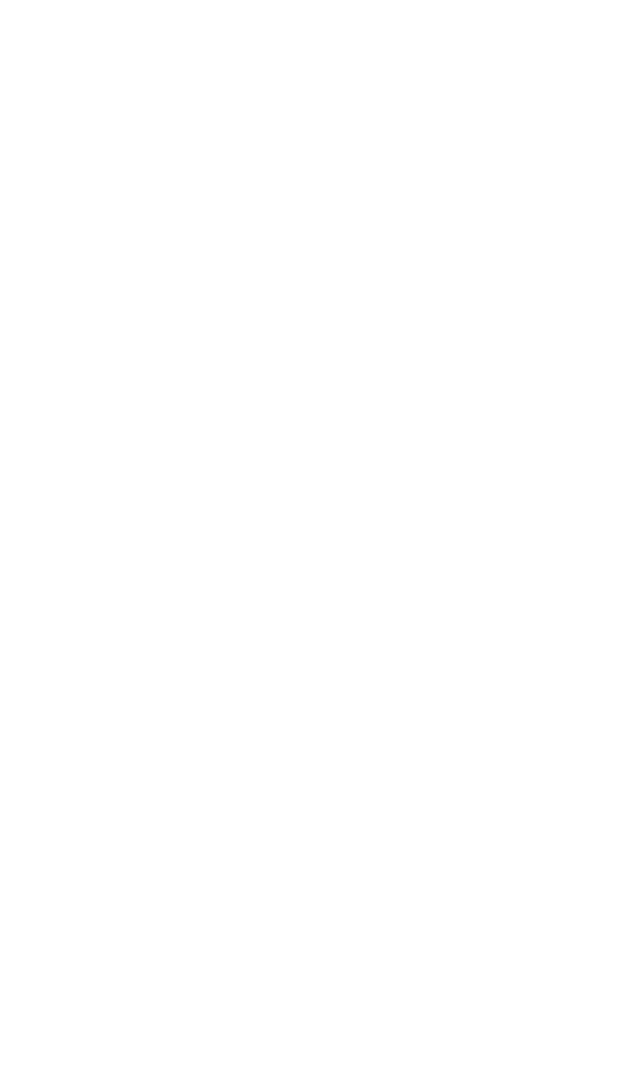
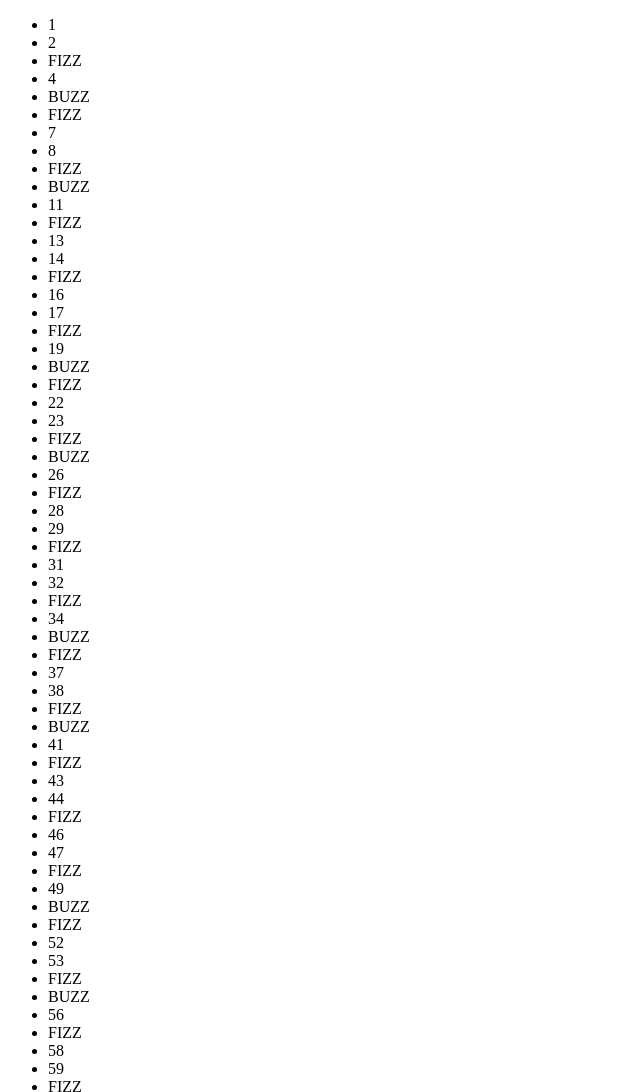
Before and after one commit to LucaGiampieri/js-fizzbuzz, a plain HTML site: page index.html in a window 1280 px wide. Shown: the top 1092 px of the page, without its empty margins (0-640 px from the left). Before the commit the page ends 800 px from the top, so only its background shows below. Drawn offline with Linux system fonts and the light colour scheme.

Commit message:
selelzioniamo i multipli di 3 e di 5 e numeri normali

```diff
--- a/JS/script.js
+++ b/JS/script.js
@@ -17,5 +17,23 @@ proviamo ad immaginare le operazioni che vogliamo far svolgere al nostro program
 //creo un ciclo che mi permetta di stampare i numeri da 1 a 100
 
 for (let i = 1; i <= 100; i++){
+    //selezioniamo i multipli di 3
+    if ( i % 3 === 0){
+        n = 'FIZZ';
+    }
+    //selezioniamo i multipli di 5
+    else if ( i % 5 === 0){
+        n = 'BUZZ';
+    }
+    //selezionbiamo sia i multipli di 3 che di 5
+    else if ( i % 3 === 0 && i % 5 === 0){
+        n = 'FIZZBUZZ';
+    }
+    //il resto dei numeri
+    else {
+        n = i
+    }
 
+    console.log(n);
+    numberList.innerHTML += `<li> ${n} </li>`;
 }
--- a/index.html
+++ b/index.html
@@ -6,6 +6,7 @@
     <title>Document</title>
 </head>
 <body>
+    <ul id="numberList"></ul>
     <script src="./JS/script.js"></script>
 
 </body>
```
